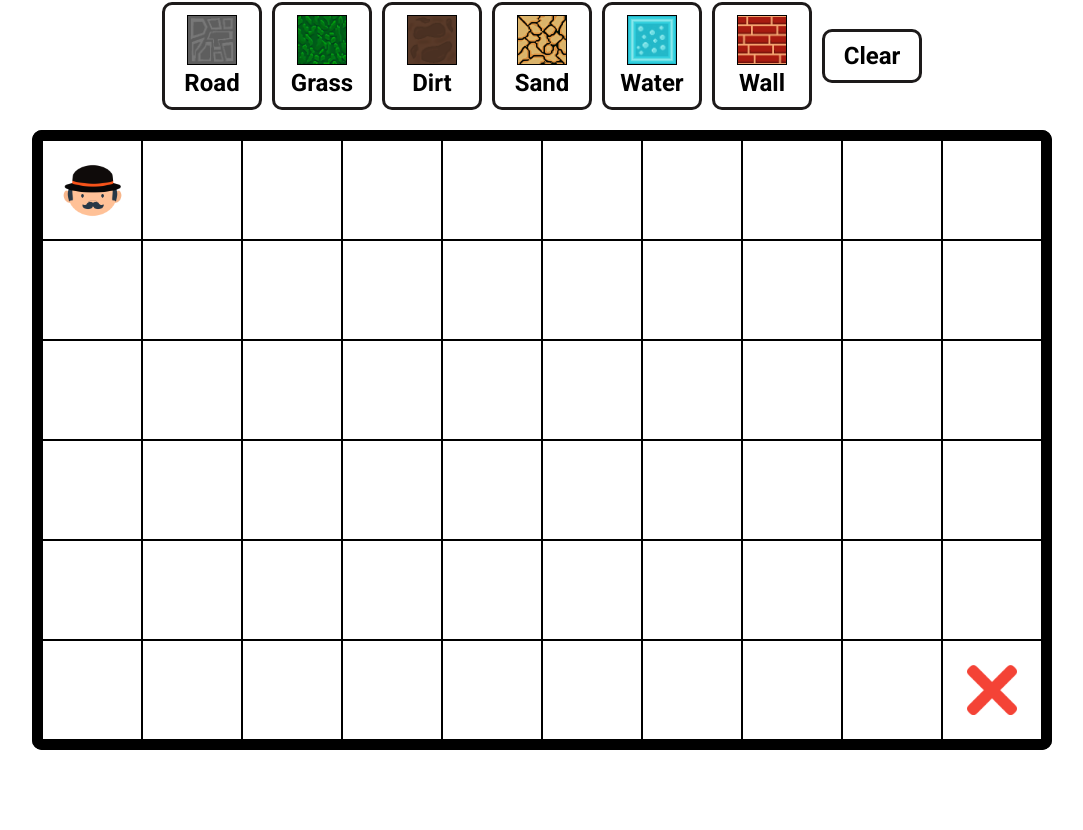
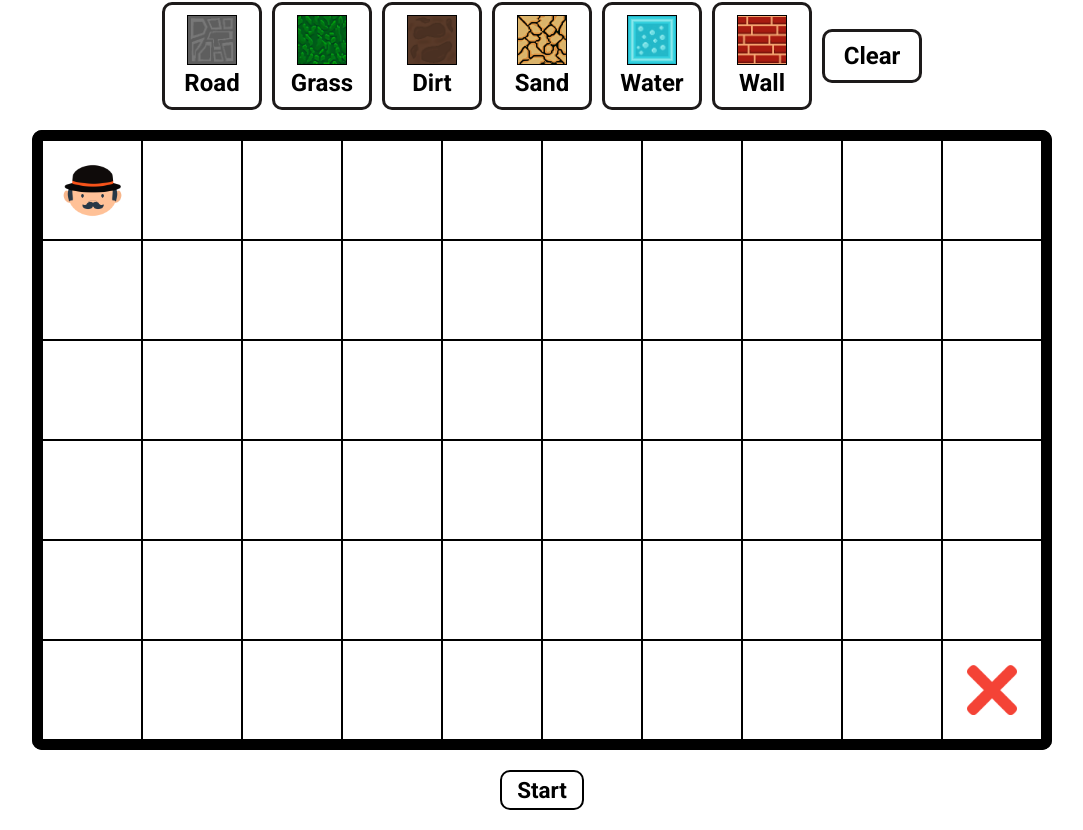
Before and after one commit to ensarhamzic/artificial-intelligence-client, a React (Create React App) app: page / in a window 1280 px wide. Shown: the part 363-1193 px from the top of the page, without its empty margins (98-1181 px from the left). Before the commit the page ends 1133 px from the top, so only its background shows below. Built offline with nearby package versions, Linux system fonts and the light colour scheme.

Commit message:
sending information to backend

```diff
--- a/src/App.js
+++ b/src/App.js
@@ -2,12 +2,15 @@ import React, { useState } from "react"
 import classes from "./App.module.css"
 import PyTanja from "./components/PyTanja/PyTanja"
 import PyStolovina from "./components/PyStolovina/PyStolovina"
+import "react-notifications/lib/notifications.css"
+import { NotificationContainer } from "react-notifications"
 
 const App = () => {
   const [mode, setMode] = useState(1)
 
   return (
     <div className={classes.app}>
+      <NotificationContainer />
       <div className={classes.navigation}>
         <button
           onClick={() => {
--- a/src/components/PyTanja/PyTanja.js
+++ b/src/components/PyTanja/PyTanja.js
@@ -1,4 +1,5 @@
 import React, { useState } from "react"
+import { NotificationManager } from "react-notifications"
 import PyTanjaAgentChooser from "../PyTanjaAgentChooser/PyTanjaAgentChooser"
 import PyTanjaMap from "../PyTanjaMap/PyTanjaMap"
 import PyTanjaTileChooser from "../PyTanjaTileChooser/PyTanjaTileChooser"
@@ -106,6 +107,32 @@ const PyTanja = () => {
     }
   }
 
+  const onStart = async () => {
+    if (map.some((row) => row.some((tile) => !tile))) {
+      // map has some null fields
+      NotificationManager.error("Map is not completely built", "Error!", 3000)
+      return
+    }
+
+    const body = {
+      map,
+      agentPosition,
+      finishPosition,
+    }
+
+    const response = await fetch("http://127.0.0.1:8000/get-path", {
+      method: "POST",
+      body: JSON.stringify(body),
+      headers: {
+        "Content-Type": "application/json",
+      },
+    })
+
+    const data = await response.json()
+
+    console.log(data)
+  }
+
   return (
     <div>
       <div className={classes.mapSettings}>
@@ -145,6 +172,9 @@ const PyTanja = () => {
         agent={agent}
         onDragEnd={onDragEnd}
       />
+      <div className={classes.controls}>
+        <button onClick={onStart}>Start</button>
+      </div>
     </div>
   )
 }
--- a/src/components/PyTanja/PyTanja.module.css
+++ b/src/components/PyTanja/PyTanja.module.css
@@ -43,3 +43,25 @@
   padding: 5px 10px;
   font-size: 1.4rem;
 }
+
+.controls {
+  display: flex;
+  justify-content: center;
+  gap: 20px;
+  margin-top: 20px;
+  margin-bottom: 20px;
+}
+
+.controls button {
+  cursor: pointer;
+  padding: 5px 15px;
+  border: 2px solid black;
+  border-radius: 10px;
+  background: none;
+  font-size: 1.4rem;
+  font-weight: bold;
+}
+
+.controls button:hover {
+  background: #ccc;
+}
```
